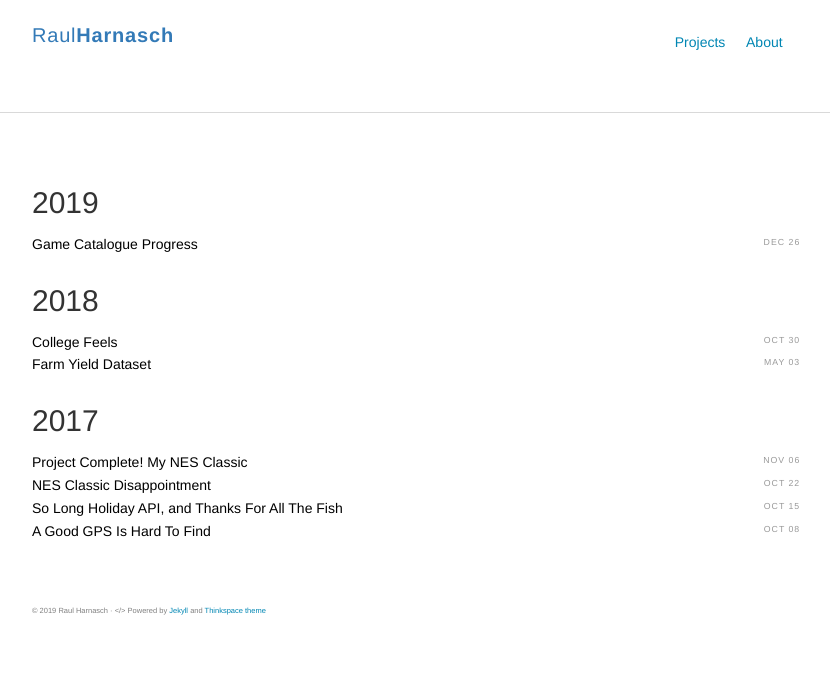
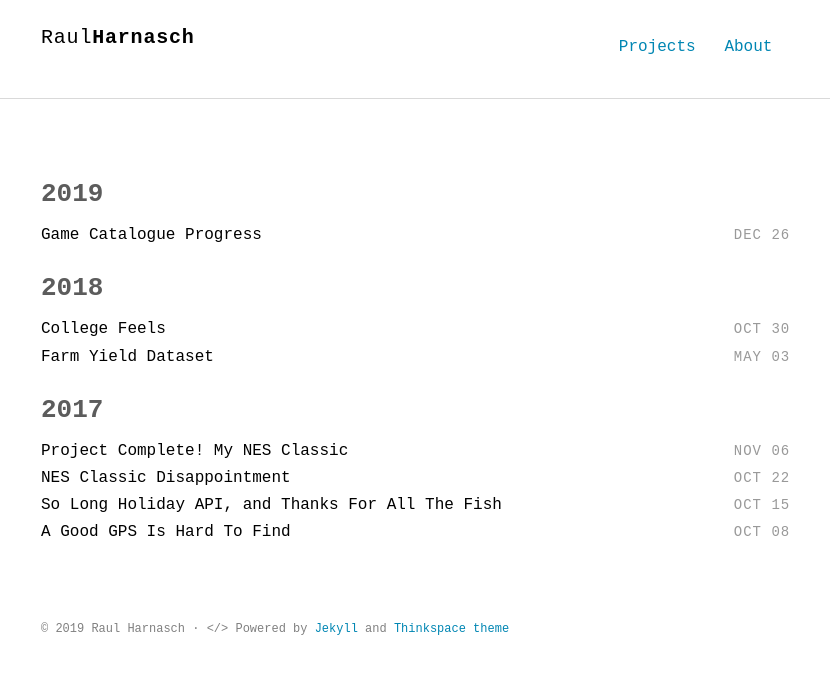
Before and after one commit to raulium/raulium.github.io, a Jekyll site: the page built from index.html, in a window 1280 px wide. Shown: the top 674 px of the page, without its empty margins (223-1053 px from the left). Built offline with Jekyll 4.4.1, drawn with Linux system fonts in a browser that asks for light colours; some web fonts are replaced.

Commit message:
adding .DS_Store to .gitignore, changing order of css load to gix rendering

```diff
--- a/_includes/head.html
+++ b/_includes/head.html
@@ -95,7 +95,8 @@
     <link rel="next" href="{{ paginator.next_page_path | prepend: site.baseurl | prepend: site.url }}">
   {% endif %}
 
-  <link rel="stylesheet" href="{{ "/assets/css/main.css" | prepend: site.baseurl | prepend: site.url }}">
   <link rel="stylesheet" href="https://maxcdn.bootstrapcdn.com/bootstrap/3.4.1/css/bootstrap.min.css">
   <script src="https://maxcdn.bootstrapcdn.com/bootstrap/3.4.1/js/bootstrap.min.js"></script>
+  <link rel="stylesheet" href="{{ "/assets/css/main.css" | prepend: site.baseurl | prepend: site.url }}">
+
 </head>
```
Also changed, not shown: 1 other file.
